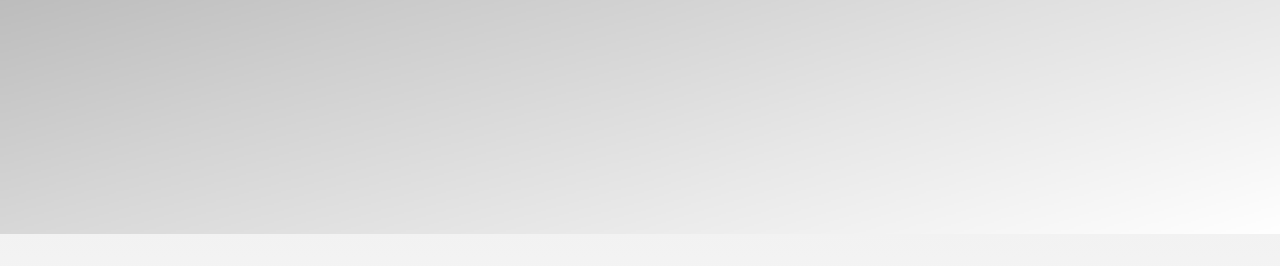
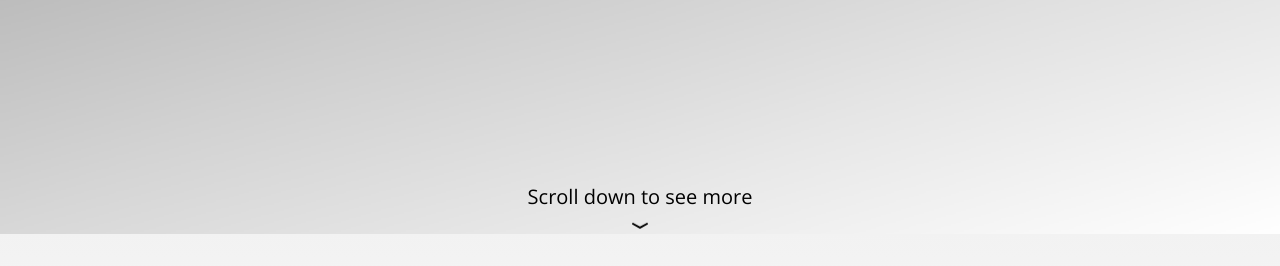
Before and after one commit to Karetski/Karetski.github.io, a plain HTML site: page index.html in a window 1280 px wide. Shown: the part 534-800 px from the top of the page. Drawn offline with nearby package versions, Linux system fonts and the light colour scheme.

Commit message:
See more hint

```diff
--- a/index.html
+++ b/index.html
@@ -14,6 +14,7 @@
     <link rel="stylesheet" type="text/css" media="screen" href="styles/normalize.css" />
     <link rel="stylesheet" type="text/css" media="screen" href="styles/reset.css" />
     <link rel="stylesheet" type="text/css" media="screen" href="styles/main.css" />
+    <link rel="stylesheet" type="text/css" media="screen" href="styles/animation.css" />
 
     <link href="https://fonts.googleapis.com/css?family=Open+Sans:400,800" rel="stylesheet" />
 
@@ -55,6 +56,10 @@
             </ul>
         </div>
     </header>
+    <div class="seeMore">
+        <div class="arrow bounce"></div>
+        <span class="primaryText">Scroll down to see more</span>
+    </div>
     <main>
         <section>
             <div class="wrapper about">
--- /dev/null
+++ b/styles/animation.css
@@ -0,0 +1,12 @@
+.bounce {
+    animation: bounce 1.5s infinite;
+}
+
+@keyframes bounce {
+    0%, 80%, 100% {
+      transform: translateY(0);
+    }
+    40% {
+      transform: translateY(12px);
+    }
+}
--- a/styles/main.css
+++ b/styles/main.css
@@ -65,7 +65,6 @@ header {
     height: 256px;
     padding: 256px 0;
     display: flex;
-    justify-content: flex-start;
 }
 
     header > div {
@@ -139,6 +138,24 @@ header {
                     .contactsList > li > ul > .contactValue {
                         color: #1A40FF;
                     }
+
+.seeMore {
+    width: 100%;
+    height: 64px;
+    padding: 16px 0;
+    margin: -96px 0 0;
+    position: absolute;
+    display: flex;
+    flex-direction: column-reverse;
+    align-items: center;
+}
+
+    .seeMore > .arrow {
+        width: 16px;
+        height: 6px;
+        padding: 2px 0 0;
+        background: url(../images/iconArrow.svg) no-repeat center;
+    }
 
 main {
     width: 100%;
```
Also changed, not shown: images/iconArrow.svg (added).
